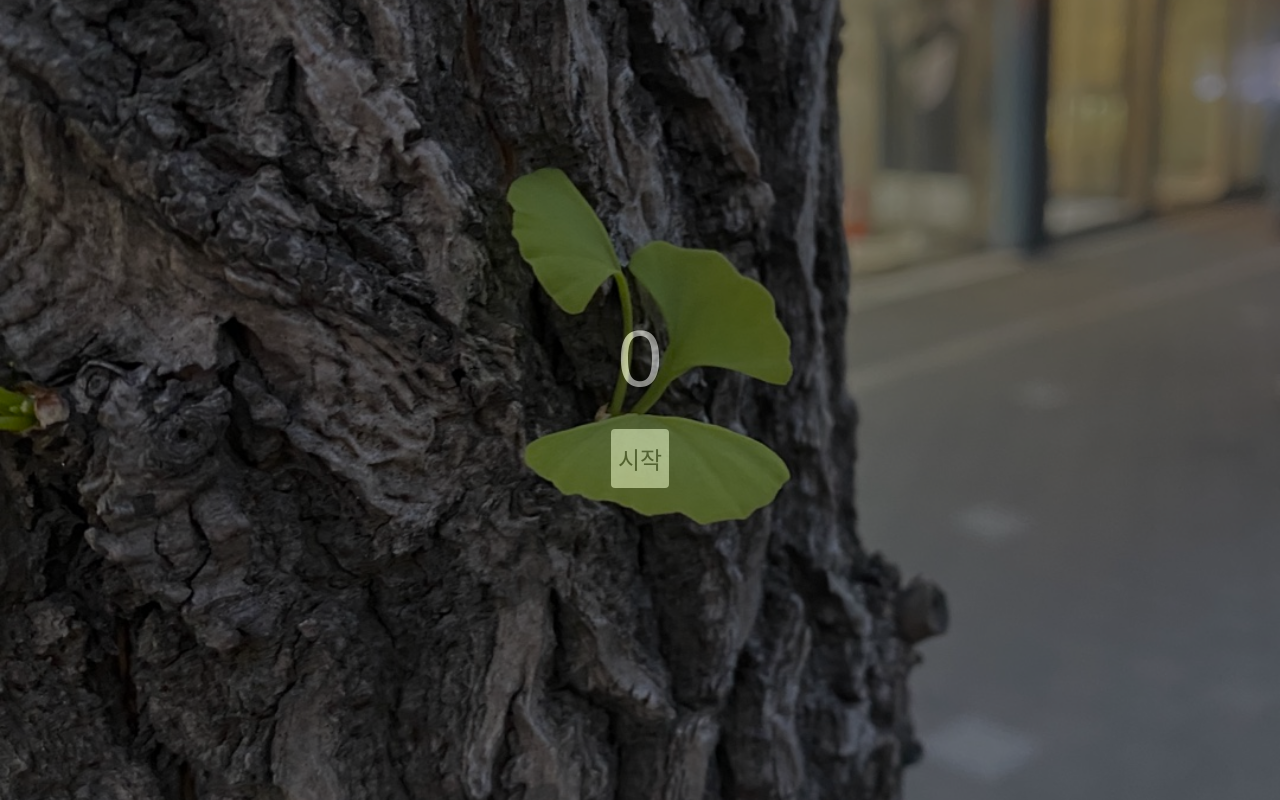
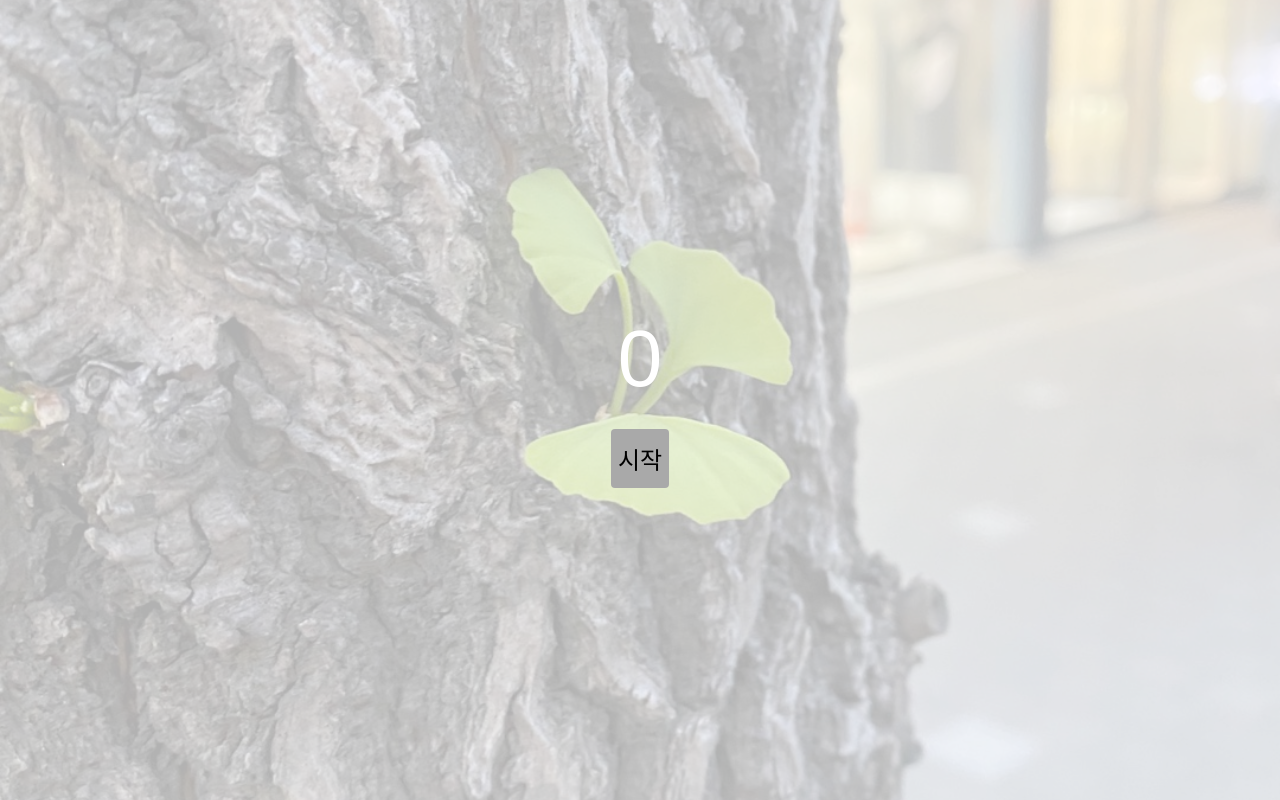
Before and after one commit to 0sinf/timer, a React (Vite) app: page / in a window 1280 px wide. Built offline with nearby package versions, Linux system fonts and the light colour scheme.

Commit message:
Fix background

```diff
--- a/src/App.css
+++ b/src/App.css
@@ -2,14 +2,22 @@
   width: 100vw;
   height: 100vh;
 
-  background: no-repeat center url("../public/assets/background.jpeg");
   background-size: cover;
 }
 
-.App_filter {
-  width: 100vw;
-  height: 100vh;
+.background {
+  position: fixed;
+  top: 0;
+  left: 0;
+  width: 100%;
+  height: 100%;
+  z-index: -1;
+}
 
-  background-color: black;
-  opacity: 0.5;
+.background > img {
+  display: block;
+  height: 100%;
+  width: 100%;
+  object-fit: cover;
+  opacity: 0.3;
 }
--- a/src/App.tsx
+++ b/src/App.tsx
@@ -1,4 +1,4 @@
-import { useContext } from "react";
+import { useContext, useEffect } from "react";
 import "./App.css";
 import { TimeForm } from "./components/TimeForm";
 import { Timer } from "./components/Timer";
@@ -10,7 +10,10 @@ function App() {
   return (
     <TimerContextProvider>
       <div className="App">
-        <div className="App_filter">{ticking ? <Timer /> : <TimeForm />}</div>
+        <figure className="background">
+          <img src="../public/assets/background.jpeg" alt="background image" />
+        </figure>
+        {ticking ? <Timer /> : <TimeForm />}
       </div>
     </TimerContextProvider>
   );
```
